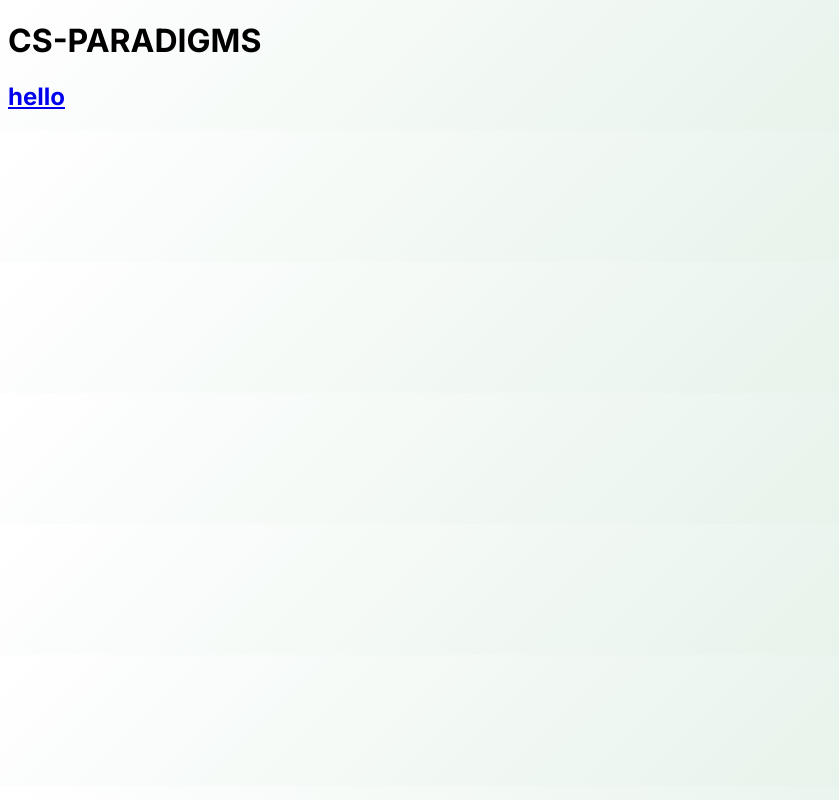
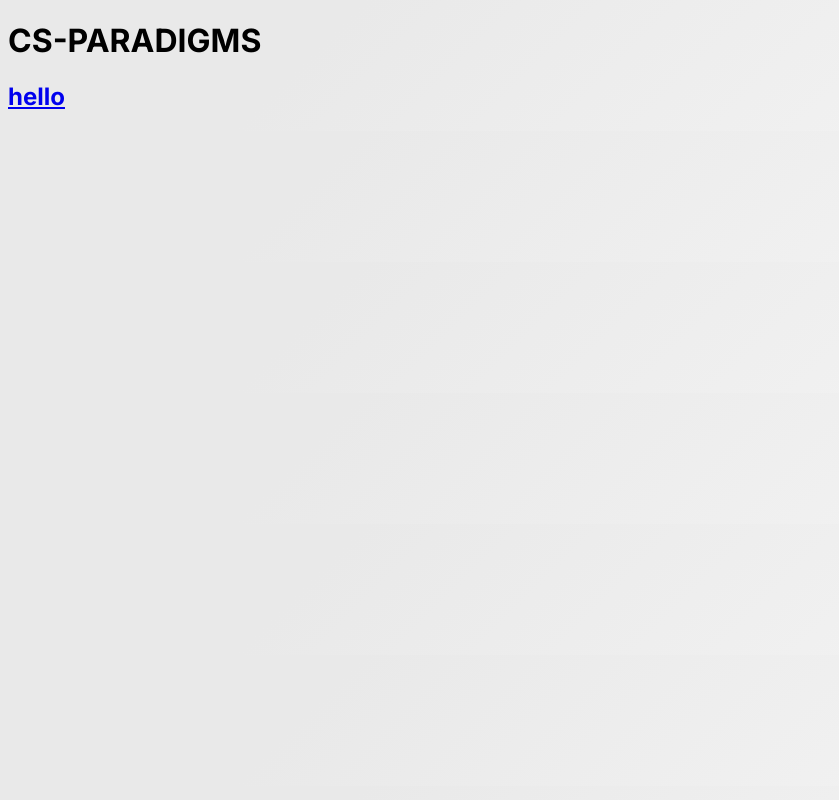
Before and after one commit to m-hafsa/m-hafsa.github.io, a Next.js app: page / in a window 1280 px wide. Shown: the whole page, without its empty margins (0-839 px from the left). Built offline with nearby package versions, Linux system fonts and the light colour scheme.

Commit message:
updated background color

```diff
--- a/src/app/globals.css
+++ b/src/app/globals.css
@@ -23,13 +23,9 @@ body {
 * Created with https://www.css-gradient.com
 * Gradient link: https://www.css-gradient.com/?c1=ffffff&c2=ddeee3&gt=l&gd=dtl
 */
-background: #FFFFFF;
-background: linear-gradient(135deg, #FFFFFF, #DDEEE3);
 
-
-
-
-
+background-color: #f6f6f6;
+background-image: linear-gradient(315deg, #f6f6f6 0%, #e9e9e9 74%);
 
 
 
```
